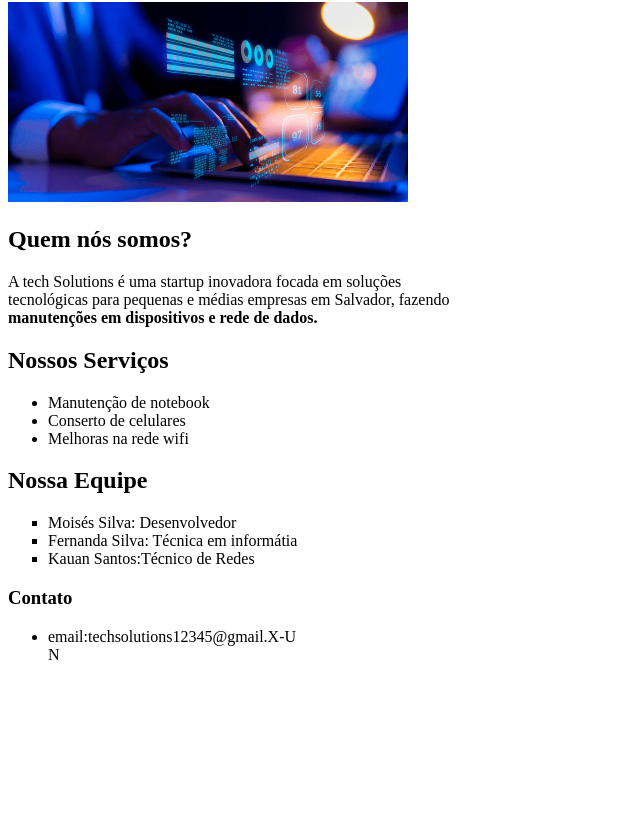
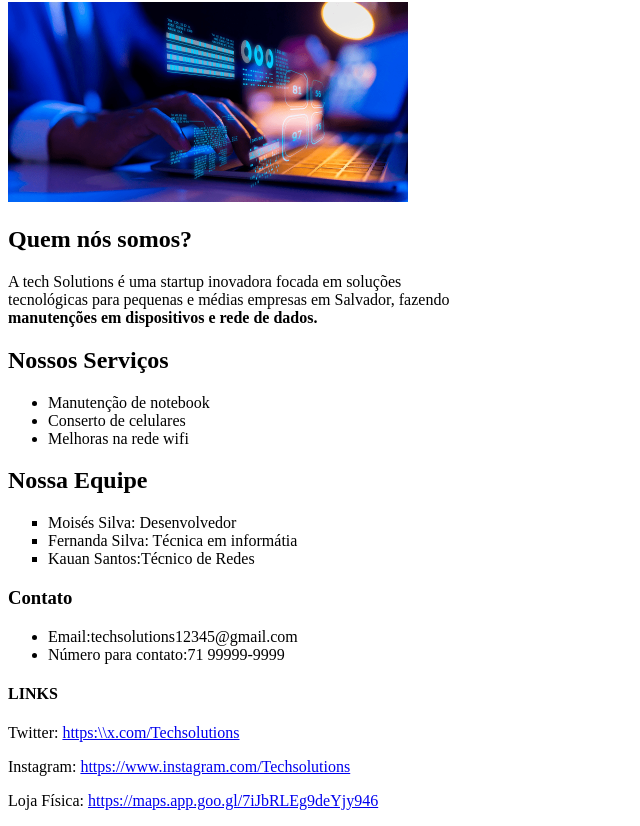
Before and after one commit to vnps3/Aula-frontend, a plain HTML site: page TechSolutions/index.html in a window 1280 px wide. Shown: the part 78-904 px from the top of the page, without its empty margins (0-640 px from the left). Before the commit the page ends 800 px from the top, so only its background shows below. Drawn offline with Linux system fonts and the light colour scheme.

Commit message:
Adicionei links na tag footer

```diff
--- a/TechSolutions/index.html
+++ b/TechSolutions/index.html
@@ -30,15 +30,17 @@
     </ul>
     <h3> Contato</h3>
     <ul>
-     <li>email:techsolutions12345@gmail.X-U
-    </li> N
-
+     <li>Email:techsolutions12345@gmail.com</li>
+     <li>Número para contato:71 99999-9999</li>
     </ul>
 
+    <footer>
+     <h4>LINKS</h4>
+    <p>Twitter: <a href="https://x.com/Techsolutions">https:\\x.com/Techsolutions</a></p>
+    <p>Instagram: <a href="https://www.instagram.com/Techsolutions">https://www.instagram.com/Techsolutions</a></p>
+    <p>Loja Física: <a href="https://maps.app.goo.gl/7iJbRLEg9deYjy946">https://maps.app.goo.gl/7iJbRLEg9deYjy946</a></p>
 
 
-
-
-
+    </footer>
 </body>
 </html>
```
